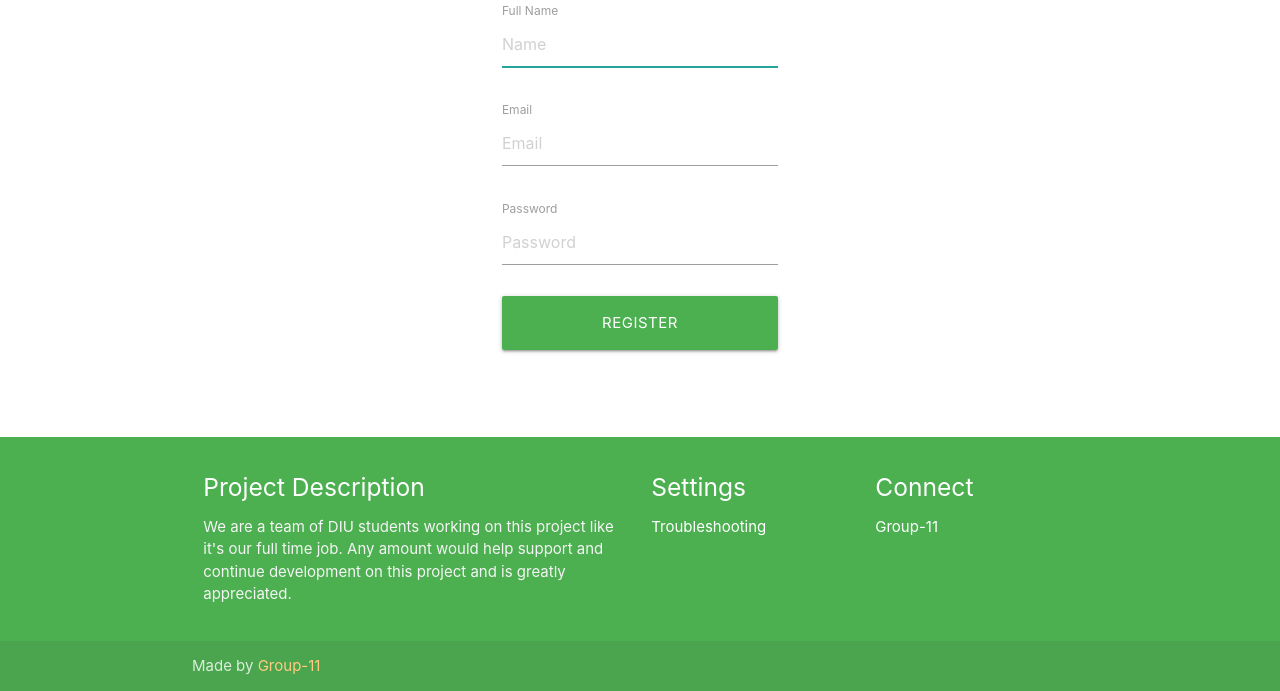
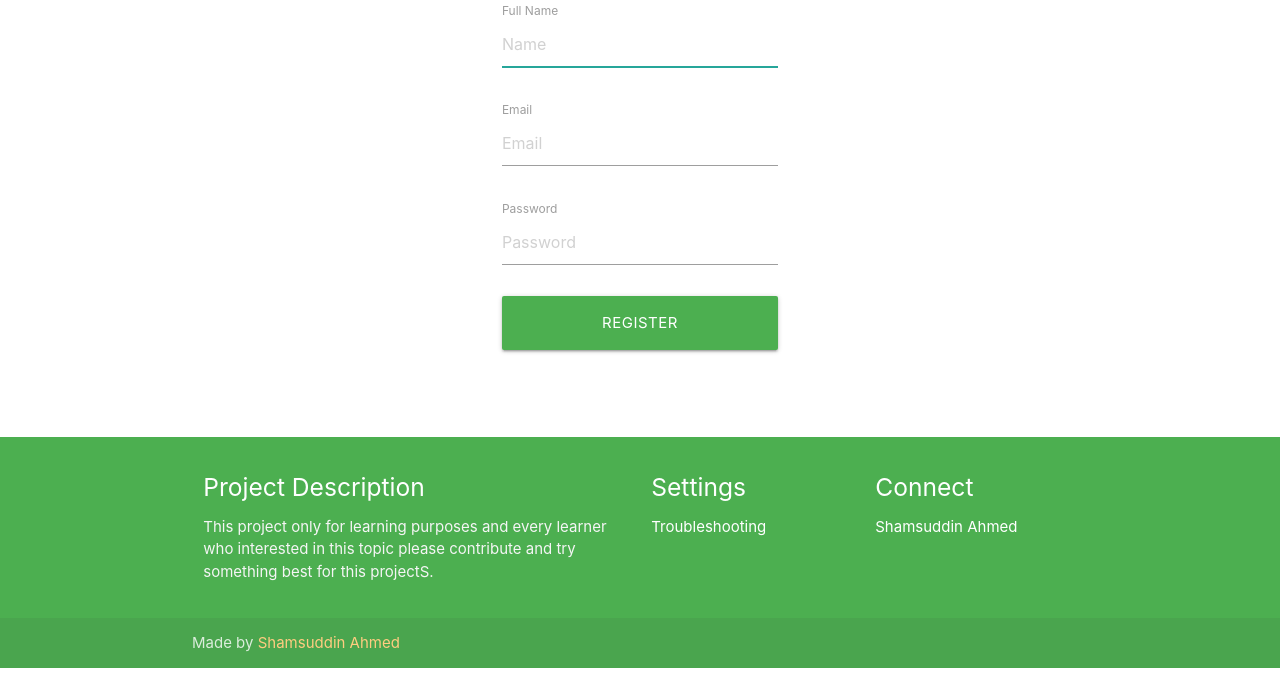
Before and after one commit to shamspias/Raspberry-Web-UI, a Python web app: template templates/reg.html in a window 1280 px wide. Shown: the part 253-944 px from the top of the page. After the commit the page ends 921 px from the top, so only its background shows below. Run offline with Jinja, Linux system fonts and the light colour scheme; the template is opened without the code that fills it, so the values that code supplies are empty; some libraries are stand-ins or nearby versions.

Commit message:
Update layout.html

```diff
--- a/templates/layout.html
+++ b/templates/layout.html
@@ -59,7 +59,7 @@
       <div class="row">
         <div class="col l6 s12">
           <h5 class="white-text">Project Description</h5>
-          <p class="grey-text text-lighten-4">We are a team of DIU students working on this project like it's our full time job. Any amount would help support and continue development on this project and is greatly appreciated.</p>
+          <p class="grey-text text-lighten-4">This project only for learning purposes and every learner who interested in this topic please contribute and try something best for this projectS.</p>
 
 
         </div>
@@ -73,7 +73,7 @@
         <div class="col l3 s12">
           <h5 class="white-text">Connect</h5>
           <ul>
-            <li><a class="white-text" href="#!">Group-11</a></li>
+            <li><a class="white-text" href="http://iampias.com">Shamsuddin Ahmed</a></li>
 
           </ul>
         </div>
@@ -82,7 +82,7 @@
 
     <div class="footer-copyright">
       <div class="container">
-      Made by <a class="orange-text text-lighten-3" href="#">Group-11</a>
+      Made by <a class="orange-text text-lighten-3" href="http://iampias.com">Shamsuddin Ahmed</a>
       </div>
     </div>
   </footer>
```
